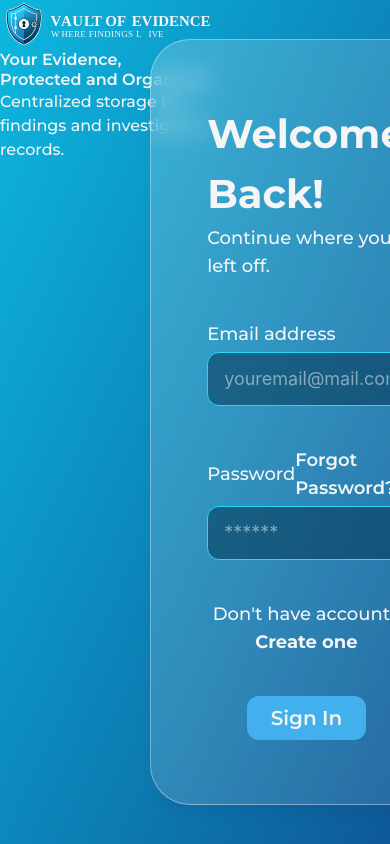
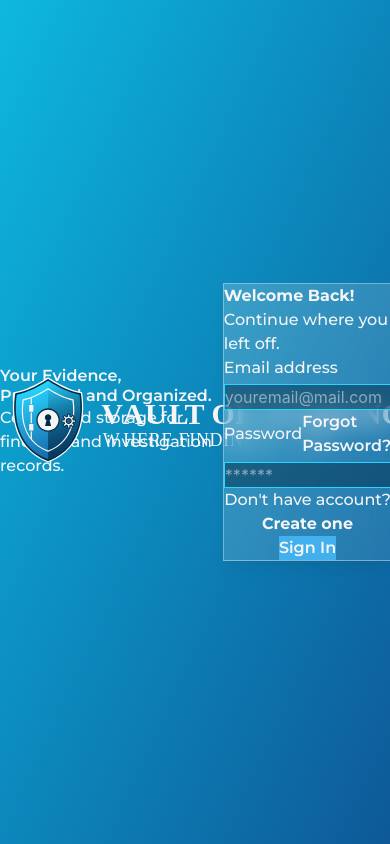
Before and after one commit to AgileOrc/Vault-of-Evidence, a React (Vite) app in the folder frontend/: page / in a window 390 px wide. Shown: the top 844 px of the page. Built offline with nearby package versions, Linux system fonts and the light colour scheme.

Commit message:
fix: improve responsive layout for lg and xl breakpoints on login page

```diff
--- a/frontend/src/pages/Login.tsx
+++ b/frontend/src/pages/Login.tsx
@@ -3,18 +3,18 @@ import { Link } from 'react-router-dom'
 
 function Login () {
     return (
-        <main className='flex min-h-screen bg-linear-to-br from-[#0EB8DF] to-[#0E5998]'>
-            {/* Left Side */}
-            <section className='flex w-4/7 flex-col justify-center lg:gap-y-40 xl:gap-y-36 lg:px-8 lg:py-10 xl:px-14 xl:py-12 text-white'>
+        <main className='flex min-h-screen items-center bg-linear-to-br from-[#0EB8DF] to-[#0E5998]'>
             {/* Logo */}
-                <div>
+            <div className='absolute w-md lg:top-10 lg:left-10 xl:top-12 xl:left-14'>
                 <img
                     src={logo}
                     alt='Vault of Evidence Logo'
-                        className='lg:max-h-18 xl:max-h-28'
+                    className='md:max-h-12 lg:max-h-18 xl:max-h-28'
                 />
             </div>
 
+            {/* Left Side */}
+            <section className='flex w-4/7 flex-col justify-center lg:gap-y-40 lg:px-8 xl:px-14 text-white'>
                 {/* Text */}
                 <div className= 'flex flex-1 flex-col lg:px-5 xl:px-6 lg:gap-y-3 xl:gap-y-4'>
                     <h1 className='lg:text-4xl xl:text-5xl font-semibold font-montserrat leading-tight'>
@@ -28,32 +28,32 @@ function Login () {
             </section>
 
             {/* Right Side*/}
-            <section className='flex w-3/7 items-center justify-center px-20'>
-                <div className='flex flex-col gap-y-10 px-14 py-16 w-xl max-w-xl rounded-[40px] border border-white/40 bg-linear-to-br from-white/20 to-white/10 shadow-lg shadow-black/5 backdrop-blur-md'>
+            <section className='flex w-3/7 items-center lg:px-12 xl:px-20'>
+                <div className='flex flex-col lg:gap-y-6 xl:gap-y-10 lg:px-10 lg:py-12 xl:px-14 xl:py-16 w-xl max-w-xl lg:rounded-[36px] xl:rounded-[40px] border border-white/40 bg-linear-to-br from-white/20 to-white/10 shadow-lg shadow-black/5 backdrop-blur-md'>
                     <div className='flex flex-col'>
-                        <h2 className='text-[2.5rem] font-montserrat font-bold text-white'>
+                        <h2 className='lg:text-3xl xl:text-[2.5rem] font-montserrat font-bold text-white'>
                             Welcome Back!
                         </h2>
 
-                        <p className='font-montserrat font-medium text-white text-lg'>
+                        <p className='font-montserrat font-medium text-white lg:text-sm xl:text-lg'>
                             Continue where you left off.
                         </p>
                     </div>
 
                     {/* Email */}
-                    <div className='flex flex-col gap-y-1 text-lg'>
-                        <label className='block font-montserrat font-medium text-white'>
+                    <div className='flex flex-col gap-y-1 lg:text-sm xl:text-lg'>
+                        <label className='font-montserrat font-medium text-white'>
                             Email address
                         </label>
 
                         <input
                             type='email'
                             placeholder='youremail@mail.com'
-                            className='w-full rounded-xl border border-[#27D6FF] bg-[#002C49]/50 px-4 py-3 text-white outline-none'/>
+                            className='w-full lg:rounded-lg xl:rounded-xl border border-[#27D6FF] bg-[#002C49]/50 lg:px-2 lg:py-1.5 xl:px-4 xl:py-3 text-white outline-none'/>
                     </div>
 
                     {/* Password */}
-                    <div className='flex flex-col gap-y-1 text-lg'>
+                    <div className='flex flex-col gap-y-1 lg:text-sm xl:text-lg'>
                         <div className='flex items-center justify-between'>
 
                             <label className='font-montserrat font-medium text-white'>
@@ -71,12 +71,12 @@ function Login () {
                         <input
                             type='password'
                             placeholder='******'
-                            className='w-full rounded-xl border border-[#27D6FF] bg-[#002C49]/50 px-4 py-3 text-white outline-none'
+                            className='w-full lg:rounded-lg xl:rounded-xl border border-[#27D6FF] bg-[#002C49]/50 lg:px-2 lg:py-1.5 xl:px-4 xl:py-3 text-white outline-none'
                         />
                     </div>
 
                     {/* Create Account */}
-                    <p className='text-center text-lg font-montserrat font-medium text-white'>
+                    <p className='text-center lg:text-sm xl:text-lg font-montserrat font-medium text-white'>
                         Don't have account?{' '}
 
                         <Link
@@ -90,7 +90,7 @@ function Login () {
                     {/* Sign-In Button*/}
                     <Link
                         to='/Dashboard'
-                        className='w-fit rounded-xl bg-[#41B0EC] mx-auto py-2 px-6 text-center text-xl font-montserrat font-semibold text-white hover:bg-white hover:text-[#41B0EC] hover:border hover:border-[#41B0EC]'
+                        className='w-fit lg:rounded-lg xl:rounded-xl bg-[#41B0EC] mx-auto lg:px-4 lg:py-1 xl:px-6 xl:py-2 text-center lg:text-md xl:text-xl font-montserrat font-semibold text-white hover:bg-white hover:text-[#41B0EC] hover:border hover:border-[#41B0EC]'
                     >
                         Sign In
                     </Link>
```
Lines whose indentation alone changed are shown as unchanged.
